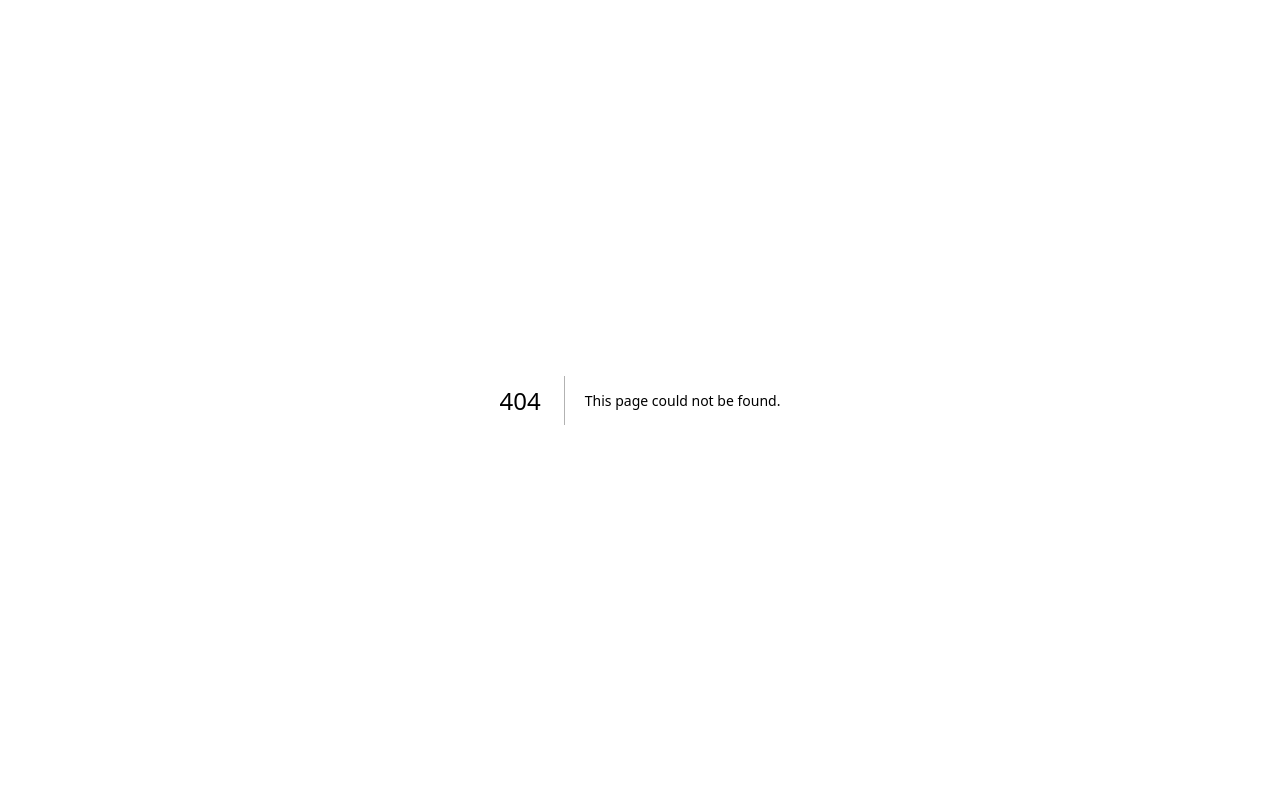
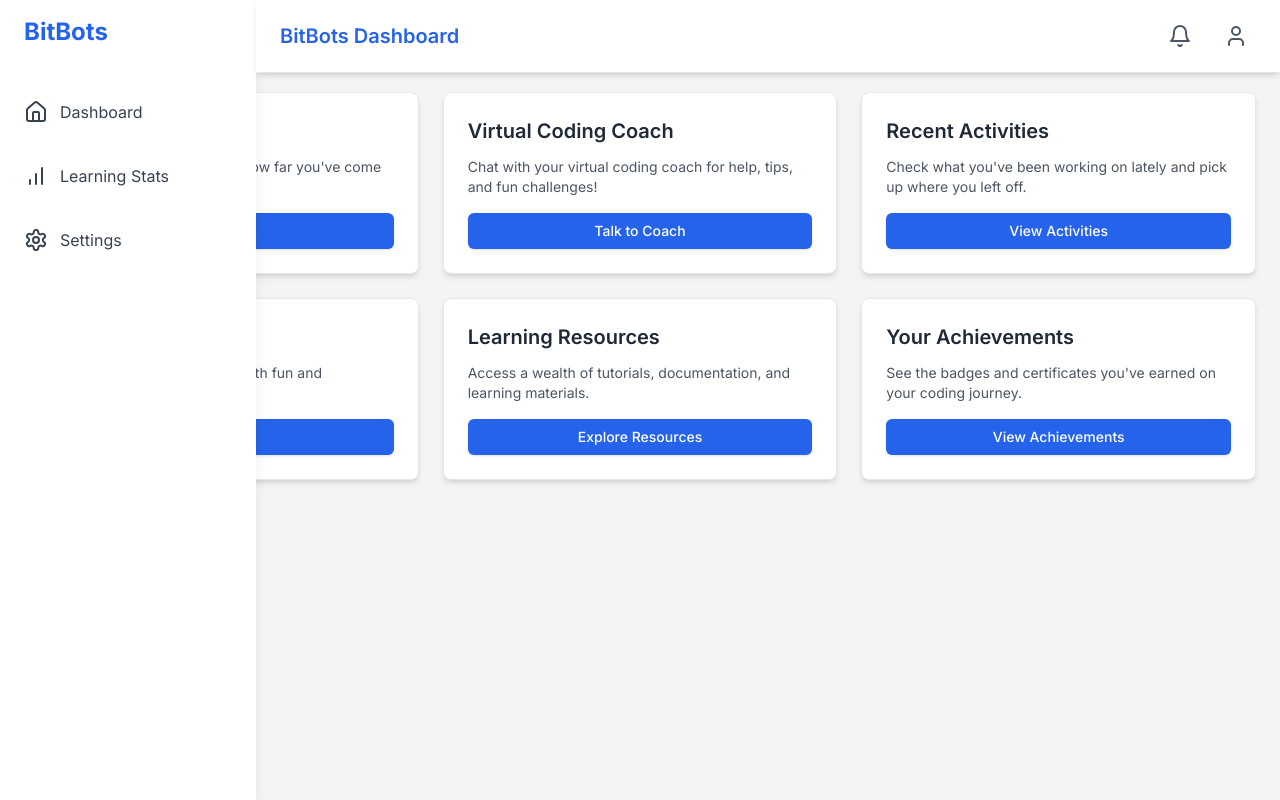
Before and after one commit to GoharShinwari/bitbots-frontend, a Next.js app: page /dashboard in a window 1280 px wide. Before the commit this address had no page. Built offline with nearby package versions, Linux system fonts and the light colour scheme.

Commit message:
dashboard + landing  page
made a dashboard + added some tweaks to the landing  page for the weeks and buttons

```diff
--- a/package.json
+++ b/package.json
@@ -11,6 +11,8 @@
   "dependencies": {
     "@radix-ui/react-icons": "^1.3.0",
     "@radix-ui/react-label": "^2.1.0",
+    "@radix-ui/react-slot": "^1.1.0",
+    "@shadcn/ui": "^0.0.4",
     "autoprefixer": "^10.4.20",
     "class-variance-authority": "^0.7.0",
     "clsx": "^2.1.1",
@@ -18,6 +20,7 @@
     "next": "^14.2.5",
     "react": "^18",
     "react-dom": "^18",
+    "shadcn-ui": "^0.2.3",
     "tailwind-merge": "^2.5.2",
     "tailwindcss-animate": "^1.0.7"
   },
--- /dev/null
+++ b/src/app/(auth)/dashboard/page.tsx
@@ -0,0 +1,5 @@
+import Dashboard from "@/app/dashboard/dashboard";
+
+export default function DashboardRoute() {
+    return <Dashboard />;
+}
--- /dev/null
+++ b/src/app/components/dashboard/Sidebar.tsx
@@ -0,0 +1,23 @@
+import { Home, BarChart, Settings } from "lucide-react";
+import React from "react";
+
+export const Sidebar: React.FC = () => {
+  return (
+    <div className="fixed top-0 left-0 w-64 bg-white shadow-lg h-full flex flex-col">
+      <div className="px-6 py-4">
+        <h2 className="text-2xl font-bold text-blue-600">BitBots</h2>
+      </div>
+      <nav className="mt-6 flex flex-col space-y-4">
+        <a href="#" className="flex items-center px-6 py-3 text-gray-700 hover:bg-blue-50">
+          <Home className="mr-3" /> Dashboard
+        </a>
+        <a href="#" className="flex items-center px-6 py-3 text-gray-700 hover:bg-blue-50">
+          <BarChart className="mr-3" /> Learning Stats
+        </a>
+        <a href="#" className="flex items-center px-6 py-3 text-gray-700 hover:bg-blue-50">
+          <Settings className="mr-3" /> Settings
+        </a>
+      </nav>
+    </div>
+  );
+};
--- /dev/null
+++ b/src/app/components/dashboard/Topbar.tsx
@@ -0,0 +1,18 @@
+import React from "react";
+import { Bell, User } from "lucide-react";
+
+export const Topbar: React.FC = () => {
+  return (
+    <div className="fixed top-0 left-64 w-[calc(100%-16rem)] bg-white border-b shadow-md flex justify-between items-center px-6 py-4">
+      <div className="text-xl font-semibold text-blue-600">BitBots Dashboard</div>
+      <div className="flex items-center space-x-4">
+        <button className="p-2 text-gray-600 hover:text-blue-600">
+          <Bell size={24} />
+        </button>
+        <button className="p-2 text-gray-600 hover:text-blue-600">
+          <User size={24} />
+        </button>
+      </div>
+    </div>
+  );
+};
--- a/src/app/components/forms/SigninForm.tsx
+++ b/src/app/components/forms/SigninForm.tsx
@@ -45,9 +45,10 @@ export function SigninForm() {
               />
             </div>
           </CardContent>
+          <Link href="/dashboard">
           <CardFooter className="flex flex-col">
             <button className="w-full">Sign In</button>
-          </CardFooter>
+          </CardFooter> </Link>
         </Card>
         <div className="mt-4 text-center text-sm">
           Don&apos;t have an account?
--- /dev/null
+++ b/src/app/dashboard/dashboard.tsx
@@ -0,0 +1,83 @@
+import { Sidebar } from "../components/dashboard/Sidebar";
+import { Topbar } from "../components/dashboard/Topbar";
+import { Button } from "@/components/ui/button";
+import Link from "next/link";
+import React from "react";
+
+const Dashboard: React.FC = () => {
+  return (
+    <div className="flex h-screen bg-gray-100">
+      <Sidebar />
+      <div className="flex flex-col flex-grow">
+        <Topbar />
+        <main className="flex-grow p-6 overflow-auto">
+          <div className="max-w-7xl mx-auto">
+          <h1 className="text-3xl font-bold text-blue-600 mb-8 text-center">Welcome to BitBots Dashboard</h1>
+              <div className="grid grid-cols-1 md:grid-cols-2 lg:grid-cols-3 gap-6">
+              <DashboardCard
+                title="Your Learning Stats"
+                description="Track your progress and see how far you've come in your coding journey."
+                buttonText="View Stats"
+                buttonLink="#"
+              />
+                <DashboardCard
+                title="Virtual Coding Coach"
+                description="Chat with your virtual coding coach for help, tips, and fun challenges!"
+                buttonText="Talk to Coach"
+                buttonLink="#"
+              />
+              <DashboardCard
+                title="Recent Activities"
+                description="Check what you've been working on lately and pick up where you left off."
+                buttonText="View Activities"
+                buttonLink="#"
+              />
+              <DashboardCard
+                title="Interactive Quizzes"
+                description="Test your coding knowledge with fun and interactive quizzes."
+                buttonText="Take Quiz"
+                buttonLink="#"
+              />
+              <DashboardCard
+                title="Learning Resources"
+                description="Access a wealth of tutorials, documentation, and learning materials."
+                buttonText="Explore Resources"
+                buttonLink="#"
+              />
+
+              <DashboardCard
+                title="Your Achievements"
+                description="See the badges and certificates you've earned on your coding journey."
+                buttonText="View Achievements"
+                buttonLink="#"
+              />
+            </div>
+          </div>
+        </main>
+      </div>
+    </div>
+  );
+};
+
+interface DashboardCardProps {
+  title: string;
+  description: string;
+  buttonText: string;
+  buttonLink: string;
+}
+
+const DashboardCard: React.FC<DashboardCardProps> = ({ title, description, buttonText, buttonLink }) => {
+  return (
+    <div className="bg-white border border-gray-200 rounded-lg shadow-md p-6 flex flex-col">
+      <h2 className="text-xl font-semibold text-gray-800 mb-3">{title}</h2>
+      <p className="text-sm text-gray-600 mb-4 flex-grow">{description}</p>
+      <Link href={buttonLink}>
+        <Button className="w-full bg-blue-600 text-white hover:bg-blue-700 transition-colors">
+          {buttonText}
+        </Button>
+      </Link>
+    </div>
+  );
+};
+
+export default Dashboard;
--- a/src/app/page.tsx
+++ b/src/app/page.tsx
@@ -5,6 +5,7 @@ import Link from 'next/link';
 interface Week {
   title: string;
   content: string[];
+  emoji: string;
 }
 
 export default function Home() {
@@ -45,76 +46,57 @@ export default function Home() {
 
   const weeks: Week[] = [
     {
-      "title": "Week 1: Python Fundamentals",
-      "content": [
-        "Introduction to programming concepts",
-        "Setting up Python environment",
-        "Variables and data types",
-        "Basic input/output operations",
-        "Simple math operations"
+      title: "Week 1: Welcome to Python's Playground",
+      emoji: "🚀",
+      content: [
+        "Discover the magic of programming with Python",
+        "Set up your very own Python coding space",
+        "Learn about variables, Python's storage boxes",
+        "Write your first Python program and watch it run",
+        "Play with numbers and make Python do math for you"
       ]
     },
     {
-      "title": "Week 2: Control Structures",
-      "content": [
-        "Conditional statements (if, else, elif)",
-        "Loops (for and while)",
-        "Basic error handling",
-        "Simple game development"
+      title: "Week 2: Teaching Python to Think and Repeat",
+      emoji: "🔁",
+      content: [
+        "Use if statements to help Python make choices",
+        "Create loops to make Python repeat cool stuff",
+        "Learn to fix coding oopsies and become a bug hunter",
+        "Build a fun quiz game to challenge your friends"
       ]
     },
     {
-      "title": "Week 3: Functions and Modules",
-      "content": [
-        "Creating and using functions",
-        "Parameters and return values",
-        "Importing and using modules",
-        "Introduction to Python libraries"
+      title: "Week 3: Python's Data Circus",
+      emoji: "🎪",
+      content: [
+        "Juggle multiple items with Python lists",
+        "Organize information in Python dictionaries",
+        "Play with text and make Python speak your language",
+        "Learn to save your work in files and load it back"
       ]
     },
     {
-      "title": "Week 4: Data Structures",
-      "content": [
-        "Lists and list comprehensions",
-        "Dictionaries and sets",
-        "Working with strings",
-        "File handling basics"
+      title: "Week 4: Unlocking Python's Toolbox",
+      emoji: "🧰",
+      content: [
+        "Make your own Python tools called functions",
+        "Send information to your functions and get answers back",
+        "Discover Python modules, pre-made toolkits for coders",
+        "Explore awesome Python libraries and their superpowers"
       ]
     },
     {
-      "title": "Week 5: Object-Oriented Programming",
-      "content": [
-        "Introduction to classes and objects",
-        "Creating methods and attributes",
-        "Inheritance and polymorphism"
+      title: "Week 5: Building Your Own Python Creations",
+      emoji: "🏗️",
+      content: [
+        "Create your own digital objects with classes",
+        "Give your objects cool abilities with methods",
+        "Learn about inheritance, the family tree of objects",
+        "Design a text adventure game with your new skills"
       ]
     },
-    {
-      "title": "Week 6: GUI Programming",
-      "content": [
-        "Introduction to Tkinter",
-        "Creating windows and widgets",
-        "Event handling",
-        "Building a simple GUI application"
-      ]
-    },
-    {
-      "title": "Week 7: Introduction to AI Concepts",
-      "content": [
-        "Basic AI and machine learning concepts",
-        "Introduction to natural language processing",
-        "Simple chatbot development"
-      ]
-    },
-    {
-      "title": "Week 8: Final Project",
-      "content": [
-        "Build a project incorporating key concepts learned (e.g., an AI-enhanced application or a game with a GUI)"
-      ]
-    }
   ];
-
-
 
   return (
     <div className="flex flex-col min-h-screen">
@@ -197,32 +179,33 @@ export default function Home() {
               Our comprehensive 8-week course integrates advanced AI technology with interactive lessons, making coding both enjoyable and accessible.
             </p>
             <div className="grid grid-cols-1 md:grid-cols-3 gap-8">
-              <div className="bg-white p-6 rounded-lg shadow-md">
-                <h3 className="text-xl font-semibold mb-2 text-blue-600"            style={{ fontFamily: 'Poppins, sans-serif' }}
-                >AI-Powered Learning</h3>
+            <div className="bg-white p-6 rounded-lg shadow-md transform transition-transform duration-300 hover:scale-105">
+              <h3 className="text-xl font-semibold mb-2 text-blue-600" style={{ fontFamily: 'Poppins, sans-serif' }}>
+                AI-Powered Learning
+              </h3>
               <p className="text-gray-600">Personalized instruction adapts to your child&apos;s pace and style</p>
             </div>
-              <div className="bg-white p-6 rounded-lg shadow-md">
-                <h3 className="text-xl font-semibold mb-2 text-blue-600"            style={{ fontFamily: 'Poppins, sans-serif' }}
-                >Age-Appropriate Content</h3>
+            <div className="bg-white p-6 rounded-lg shadow-md transform transition-transform duration-300 hover:scale-105">
+              <h3 className="text-xl font-semibold mb-2 text-blue-600" style={{ fontFamily: 'Poppins, sans-serif' }}>
+                Age-Appropriate Content
+              </h3>
               <p className="text-gray-600">Tailored lessons for ages 6-17, ensuring the right challenge level</p>
             </div>
-              <div className="bg-white p-6 rounded-lg shadow-md">
-                <h3 className="text-xl font-semibold mb-2 text-blue-600"            style={{ fontFamily: 'Poppins, sans-serif' }}
-                >Real-World Projects</h3>
+            <div className="bg-white p-6 rounded-lg shadow-md transform transition-transform duration-300 hover:scale-105">
+              <h3 className="text-xl font-semibold mb-2 text-blue-600" style={{ fontFamily: 'Poppins, sans-serif' }}>
+                Real-World Projects
+              </h3>
               <p className="text-gray-600">Apply coding skills to exciting, practical projects</p>
             </div>
           </div>
           </section>
 
-
           <section id="curriculum" className={`mb-16 text-center transform transition-all duration-1000 delay-700 ${isLoaded ? 'translate-y-0 opacity-100' : 'translate-y-10 opacity-0'}`}>
-  <h2 className="text-3xl font-semibold mb-6 text-blue-700"            style={{ fontFamily: 'Poppins, sans-serif' }}
-  >
-    Our 10-Week Python Adventure
+        <h2 className="text-3xl font-semibold mb-6 text-blue-700" style={{ fontFamily: 'Poppins, sans-serif' }}>
+          Your 5-Week Python Adventure
         </h2>
         <p className="text-lg mb-8 text-gray-600">
-    A comprehensive journey from coding basics to advanced concepts and AI integration, tailored for ages 6-17.
+          Join us on an exciting journey from coding basics to creating your own digital world, perfect for ages 6-17!
         </p>
         <div className="space-y-4">
           {weeks.map((week, index) => (
@@ -231,8 +214,9 @@ export default function Home() {
                 className="w-full text-left px-6 py-4 bg-blue-50 hover:bg-blue-100 transition-colors duration-300 flex justify-between items-center"
                 onClick={() => toggleWeek(index)}
               >
-          <span className="text-lg font-semibold text-blue-600"            style={{ fontFamily: 'Poppins, sans-serif' }}
-          >{week.title}</span>
+                <span className="text-lg font-semibold text-blue-600" style={{ fontFamily: 'Poppins, sans-serif' }}>
+                  {week.emoji} {week.title}
+                </span>
                 <span className="text-blue-500 text-xl">{openWeek === index ? '▲' : '▼'}</span>
               </button>
               {openWeek === index && (
@@ -248,7 +232,7 @@ export default function Home() {
           ))}
         </div>
         <p className="text-lg mt-8 text-gray-600">
-    Each week includes hands-on projects, coding challenges, and interactive lessons to reinforce learning and spark creativity.
+          Every week is packed with fun projects, coding challenges, and interactive lessons to boost your skills and spark your imagination!
         </p>
       </section>
         </div>
--- /dev/null
+++ b/src/components/ui/button.tsx
@@ -0,0 +1,57 @@
+import * as React from "react"
+import { Slot } from "@radix-ui/react-slot"
+import { cva, type VariantProps } from "class-variance-authority"
+
+import { cn } from "@/lib/utils"
+
+const buttonVariants = cva(
+  "inline-flex items-center justify-center whitespace-nowrap rounded-md text-sm font-medium transition-colors focus-visible:outline-none focus-visible:ring-1 focus-visible:ring-ring disabled:pointer-events-none disabled:opacity-50",
+  {
+    variants: {
+      variant: {
+        default:
+          "bg-primary text-primary-foreground shadow hover:bg-primary/90",
+        destructive:
+          "bg-destructive text-destructive-foreground shadow-sm hover:bg-destructive/90",
+        outline:
+          "border border-input bg-background shadow-sm hover:bg-accent hover:text-accent-foreground",
+        secondary:
+          "bg-secondary text-secondary-foreground shadow-sm hover:bg-secondary/80",
+        ghost: "hover:bg-accent hover:text-accent-foreground",
+        link: "text-primary underline-offset-4 hover:underline",
+      },
+      size: {
+        default: "h-9 px-4 py-2",
+        sm: "h-8 rounded-md px-3 text-xs",
+        lg: "h-10 rounded-md px-8",
+        icon: "h-9 w-9",
+      },
+    },
+    defaultVariants: {
+      variant: "default",
+      size: "default",
+    },
+  }
+)
+
+export interface ButtonProps
+  extends React.ButtonHTMLAttributes<HTMLButtonElement>,
+    VariantProps<typeof buttonVariants> {
+  asChild?: boolean
+}
+
+const Button = React.forwardRef<HTMLButtonElement, ButtonProps>(
+  ({ className, variant, size, asChild = false, ...props }, ref) => {
+    const Comp = asChild ? Slot : "button"
+    return (
+      <Comp
+        className={cn(buttonVariants({ variant, size, className }))}
+        ref={ref}
+        {...props}
+      />
+    )
+  }
+)
+Button.displayName = "Button"
+
+export { Button, buttonVariants }
```
Also changed, not shown: 1 other file (tests, documents, lock files or other folders). Lines whose indentation alone changed are shown as unchanged.
